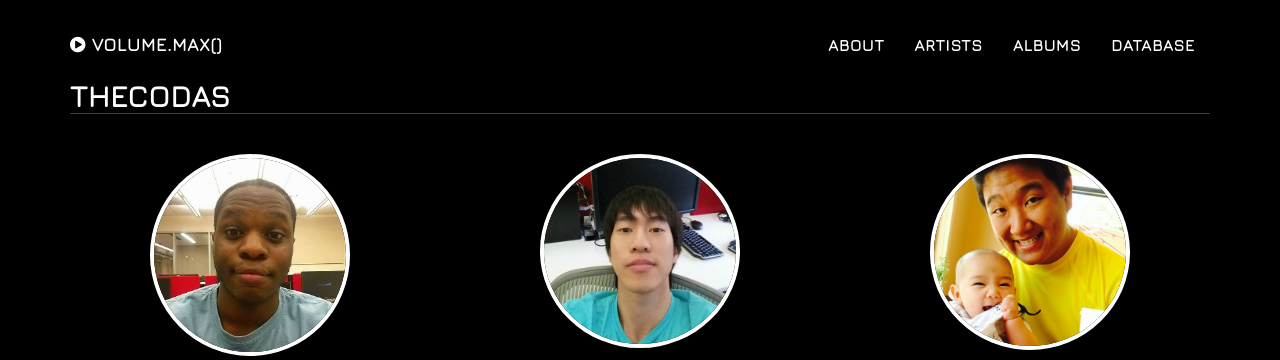
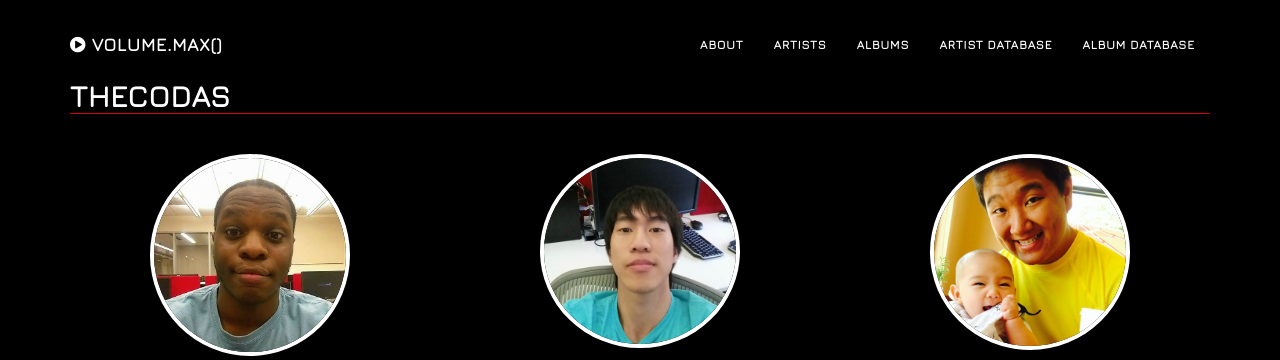
Before and after one commit to efeelaiho/TheCodas, a Django app: template vmax_src/templates/about.html in a window 1280 px wide. Shown: the top 360 px of the page. Run offline with Django 3.2, Linux system fonts and the light colour scheme; the template is opened without the code that fills it, so the values that code supplies are empty; some libraries are stand-ins or nearby versions; some web fonts are replaced.

Commit message:
added new page to navbar

```diff
--- a/vmax_src/static/vmax_static/css/grayscale.css
+++ b/vmax_src/static/vmax_static/css/grayscale.css
@@ -87,6 +87,7 @@ a:focus {
 }
 .nav {
     font-weight: 700;
+    font-size: 12px;
 }
 .navbar-custom .navbar-brand:focus {
     outline: 0;
--- a/vmax_src/templates/home.html
+++ b/vmax_src/templates/home.html
@@ -69,7 +69,10 @@
                         <a  href="{% url 'albums' %}">Albums</a>
                     </li>
                     <li>
-                        <a  href="{% url 'database' %}">Database</a>
+                        <a  href="{% url 'database' %}"> Artist Database</a>
+                    </li>
+                    <li>
+                        <a  href="../database"> Album Database</a>
                     </li>
                 </ul>
             </div>
--- a/vmax_src/templates/navbar.html
+++ b/vmax_src/templates/navbar.html
@@ -59,7 +59,10 @@
                         <a  href="../albums">Albums</a>
                     </li>
                     <li>
-                        <a  href="../database">Database</a>
+                        <a  href="../database"> Artist Database</a>
+                    </li>
+                    <li>
+                        <a  href="../database"> Album Database</a>
                     </li>
                 </ul>
             </div>
```
